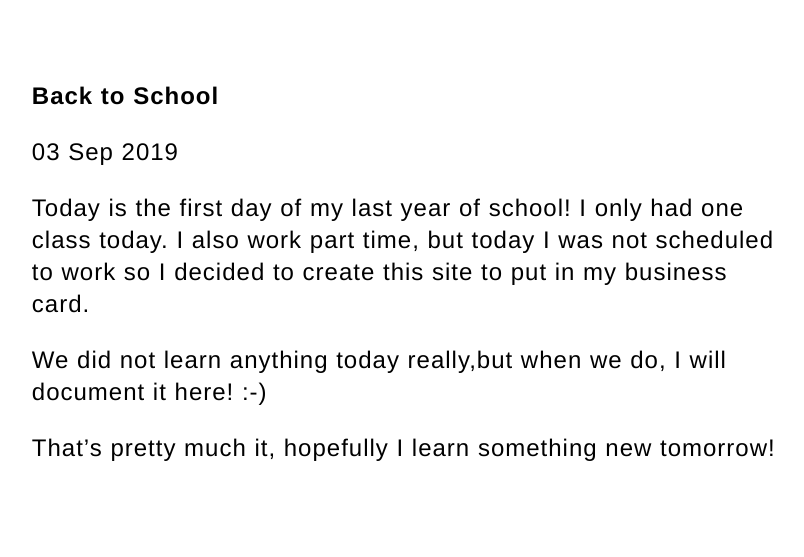
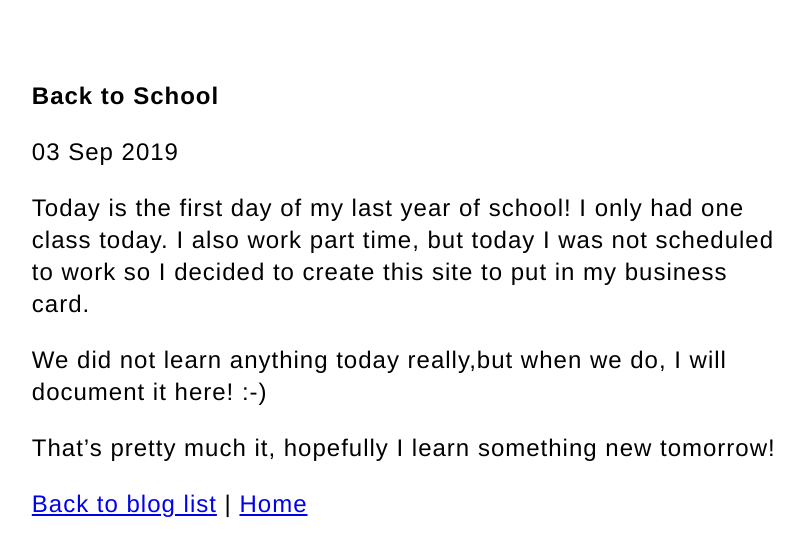
Before and after one commit to pborlongan/pborlongan.github.io, a Jekyll site: the page built from _posts/2019-09-03-entry01.md, in a window 1280 px wide. Shown: the top 557 px of the page, without its empty margins (229-1033 px from the left). Built offline with Jekyll 4.4.1, drawn with Linux system fonts in a browser that asks for light colours.

Commit message:
Added links

```diff
--- a/_layouts/post.html
+++ b/_layouts/post.html
@@ -7,3 +7,5 @@ layout: default
 <div class="post">
   {{ content }}
 </div>
+
+<a href="./blog">Back to blog list</a> | <a href="../index.html">Home</a>
--- a/blog/index.html
+++ b/blog/index.html
@@ -3,6 +3,7 @@ layout: default
 title: the blog
 ---
 	<h1>{{ page.title }}</h1>
+	<a href="./index.html">HOME</a>
 	<ul class="posts">
 	  {% for post in site.posts %}
 	    <li><span>{{ post.date | date_to_string }}</span> » <a href="{{ post.url }}" title="{{ post.title }}">{{ post.title }}</a></li>
```
